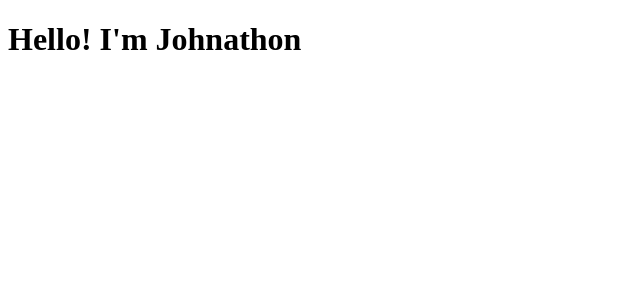
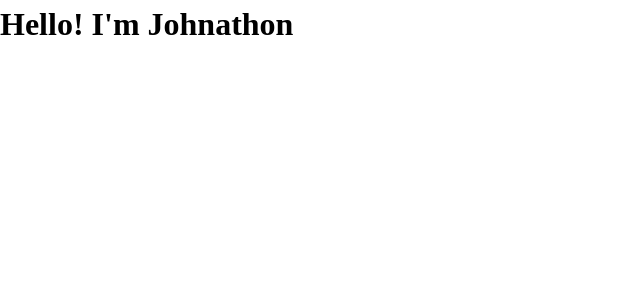
Before and after one commit to JohnathonBowers/portfolio, a Next.js app: page / in a window 1280 px wide. Shown: the top 300 px of the page, without its empty margins (0-640 px from the left). Built offline with nearby package versions, Linux system fonts and the light colour scheme.

Commit message:
Add global CSS styles and resets

```diff
--- a/src/app/layout.js
+++ b/src/app/layout.js
@@ -1,3 +1,5 @@
+import '@/app/ui/global.css';
+
 export default function RootLayout({ children }) {
     return (
         <html lang="en">
--- /dev/null
+++ b/src/app/ui/global.css
@@ -0,0 +1,58 @@
+/*
+With some additions, the rules above the line of asterisks below come from Josh W. Comeau's recommended CSS reset/customization. See https://courses.joshwcomeau.com/css-for-js/treasure-trove/010-global-styles. (Accessible only to course subscribers.)
+*/
+
+/* Setting -webkit-font-smoothing to antialiased improves font smoothing on MacOS */
+*,
+*::before,
+*::after {
+    box-sizing: border-box;
+    -webkit-font-smoothing: antialiased;
+}
+
+/* Overrides any browser defaults regarding box layout. Sets line height to recommended accessibility guidelines. */
+* {
+    margin: 0;
+    outline: 0;
+    border: 0;
+    padding: 0;
+    line-height: 1.5;
+}
+
+/* Makes it possible to size child elements by percentage */
+html,
+body {
+    height: 100%;
+}
+
+img,
+picture,
+video,
+canvas,
+svg {
+    display: block; /* Displays media as block rather than inline elements */
+    max-width: 100%; /* Keeps large images from overflowing */
+}
+
+/* Makes form controls inherit font styling from parent elements */
+input,
+button,
+textarea,
+select {
+    font: inherit;
+}
+
+p,
+h1,
+h2,
+h3,
+h4,
+h5,
+h6 {
+    overflow-wrap: break-word;
+    hyphens: auto;
+}
+
+/*
+****************************
+*/
```
